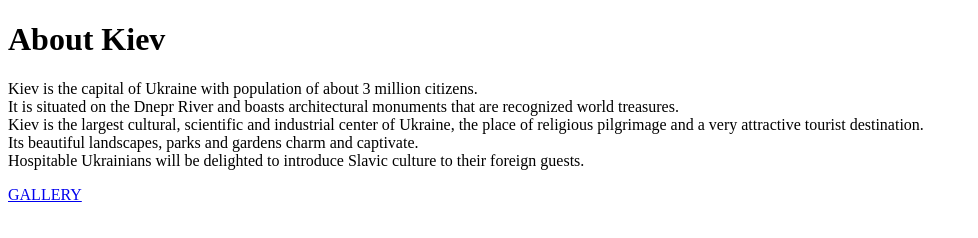
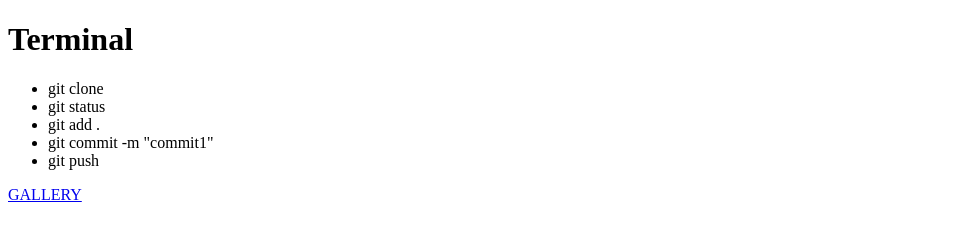
Before and after one commit to yuliapiala/yuliapiala, a plain HTML site: page markup/index.html in a window 1280 px wide. Shown: the whole page, without its empty margins (0-978 px from the left). Drawn offline with Linux system fonts and the light colour scheme.

Commit message:
Third commithw

```diff
--- a/markup/index.html
+++ b/markup/index.html
@@ -8,17 +8,17 @@
 </head>
 <body>
     <header>
-        <h1>About Kiev</h1>
+        <h1>Terminal</h1>
     </header>
     <main>
 
-        <p>
-Kiev is the capital of Ukraine with population of about 3 million citizens. <br> It is situated on the Dnepr River and boasts
-architectural monuments that are recognized world treasures. <br> Kiev is the largest cultural, scientific and industrial
-center of Ukraine, the place of religious pilgrimage and a very attractive tourist destination. <br> Its beautiful
-landscapes, parks and gardens charm and captivate. <br> Hospitable Ukrainians will be delighted to introduce Slavic culture
-to their foreign guests.
-        </p>
+        <ul>
+        <li> git clone</li>
+        <li> git status</li>
+        <li> git add .</li>
+        <li> git commit -m "commit1"</li>
+        <li> git push</li>
+        </ul>
     </main>
     <footer>
         <a href="/yuliapiala/markup/gallery.html">GALLERY</a>
```
